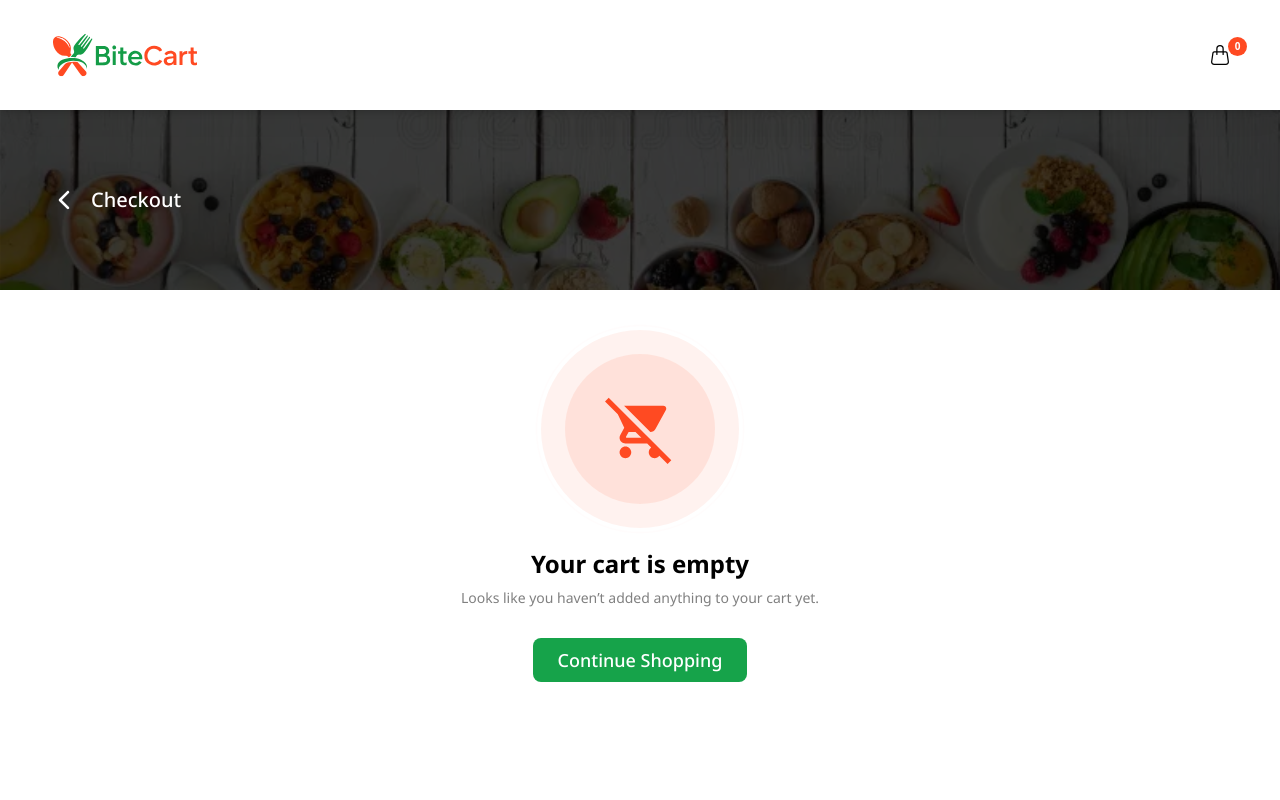
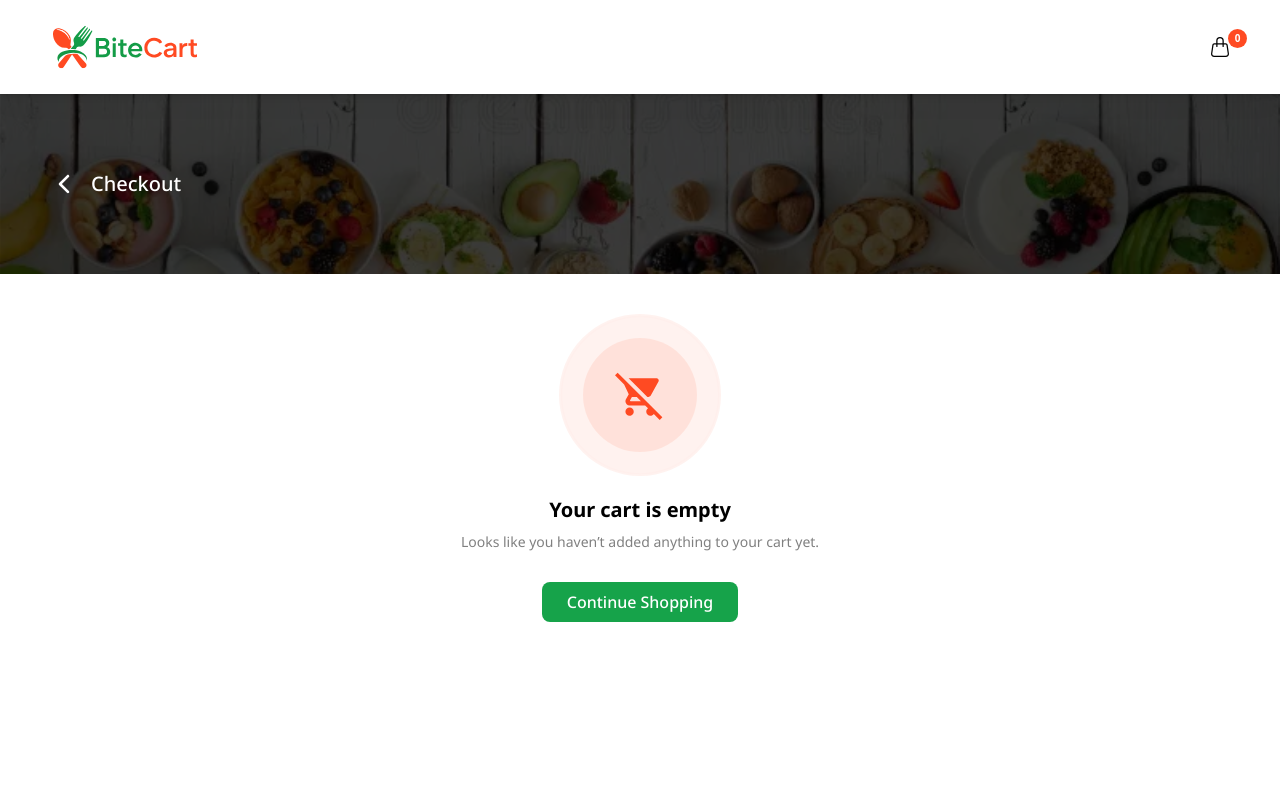
Before and after one commit to ShreyaGoyal228/food-website, a Next.js app: page /cart in a window 1280 px wide. Shown: the top 800 px of the page. Built offline with nearby package versions, Linux system fonts and the light colour scheme.

Commit message:
add : empty cart page

```diff
--- a/src/app/cart/page.tsx
+++ b/src/app/cart/page.tsx
@@ -38,11 +38,11 @@ export default function Cart() {
 
       {cart.length == 0 ? (
         <>
-          <div className="flex flex-col items-center gap-5">
-            <div className="relative p-6 rounded-full bg-[rgba(255,74,34,0.07)]">
-              <div className="relative p-10 rounded-full bg-[rgba(255,211,201,0.53)]">
+          <div className="container max-w-full mx-auto flex flex-col items-center gap-3 md:gap-5 mb-8">
+            <div className="relative p-4 md:p-6 rounded-full bg-[rgba(255,74,34,0.07)]">
+              <div className="relative p-6 md:p-8 xl:p-10 rounded-full bg-[rgba(255,211,201,0.53)]">
                 <div className="absolute inset-0 border border-[rgba(255,74,34,0.7)] rounded-full animate-ping"></div>
-                <div className="relative w-[70px] aspect-square">
+                <div className="relative w-10 md:w-[50px] xl:w-[70px] aspect-square">
                   <Image
                     src={"/icons/cart-off.svg"}
                     alt="cart-off-icon"
@@ -54,16 +54,16 @@ export default function Cart() {
             </div>
             <div className="flex flex-col gap-[30px] items-center">
               <div className="flex flex-col gap-2 items-center">
-                <div className="text-center text-2xl text-black font-bold">
+                <div className="text-center text-base md:text-xl xl:text-2xl text-black font-bold">
                   Your cart is empty
                 </div>
-                <div className="text-[#808080] text-sm font-normal">
+                <div className="text-[#808080] text-sm font-normal text-center">
                   Looks like you haven’t added anything to your cart yet.
                 </div>
               </div>
               <Link
                 href="/"
-                className="text-white bg-[#16A34A] hover:bg-[#17B35A] hover:scale-[1.05] transition-transform duration-800 ease-in-out py-2 px-[25px] text-lg font-medium rounded-lg"
+                className="text-white bg-[#16A34A] hover:bg-[#17B35A] hover:scale-[1.05] transition-transform duration-800 ease-in-out py-2 px-[25px] text-sm md:text-base xl:text-lg font-medium rounded-lg"
               >
                 Continue Shopping
               </Link>
--- a/src/components/shared/navbar.tsx
+++ b/src/components/shared/navbar.tsx
@@ -11,7 +11,7 @@ export default function Navbar() {
   return (
     <>
       <div className="sticky top-0 z-10 bg-white shadow-[0px_2px_31.8px_0px_rgba(0,0,0,0.06)]">
-        <div className="container max-w-full mx-auto py-5 lg:py-[33px] shadow-md">
+        <div className="container max-w-full mx-auto py-5 lg:py-[25px] shadow-md">
           <div className="flex justify-between items-center">
             {/* logo */}
             <Link
```
Also changed, not shown: src/components/shared/footer.tsx (indentation only).
